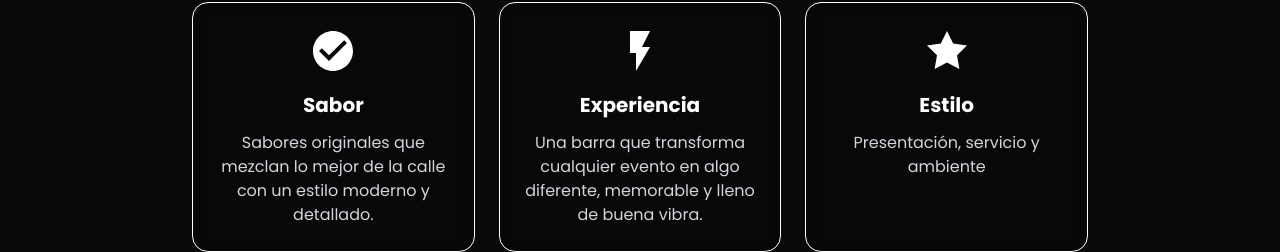
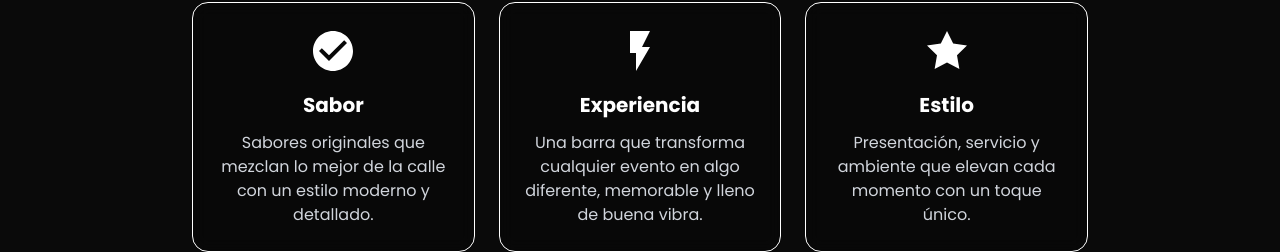
Before and after one commit to carlosgarcia-alt/sheridans, a Next.js app: page /nosotros in a window 1280 px wide. Shown: the part 999-1251 px from the top of the page. Built offline with nearby package versions, Linux system fonts and the light colour scheme.

Commit message:
Update Estilo card description with enhanced message

```diff
--- a/src/app/nosotros/page.tsx
+++ b/src/app/nosotros/page.tsx
@@ -74,7 +74,7 @@
                   </svg>
                 </div>
                 <h3 className="text-xl font-bold text-white mb-3">Estilo</h3>
-                <p className="text-gray-300">Presentación, servicio y ambiente</p>
+                <p className="text-gray-300">Presentación, servicio y ambiente que elevan cada momento con un toque único.</p>
               </div>
             </div>
 
```
